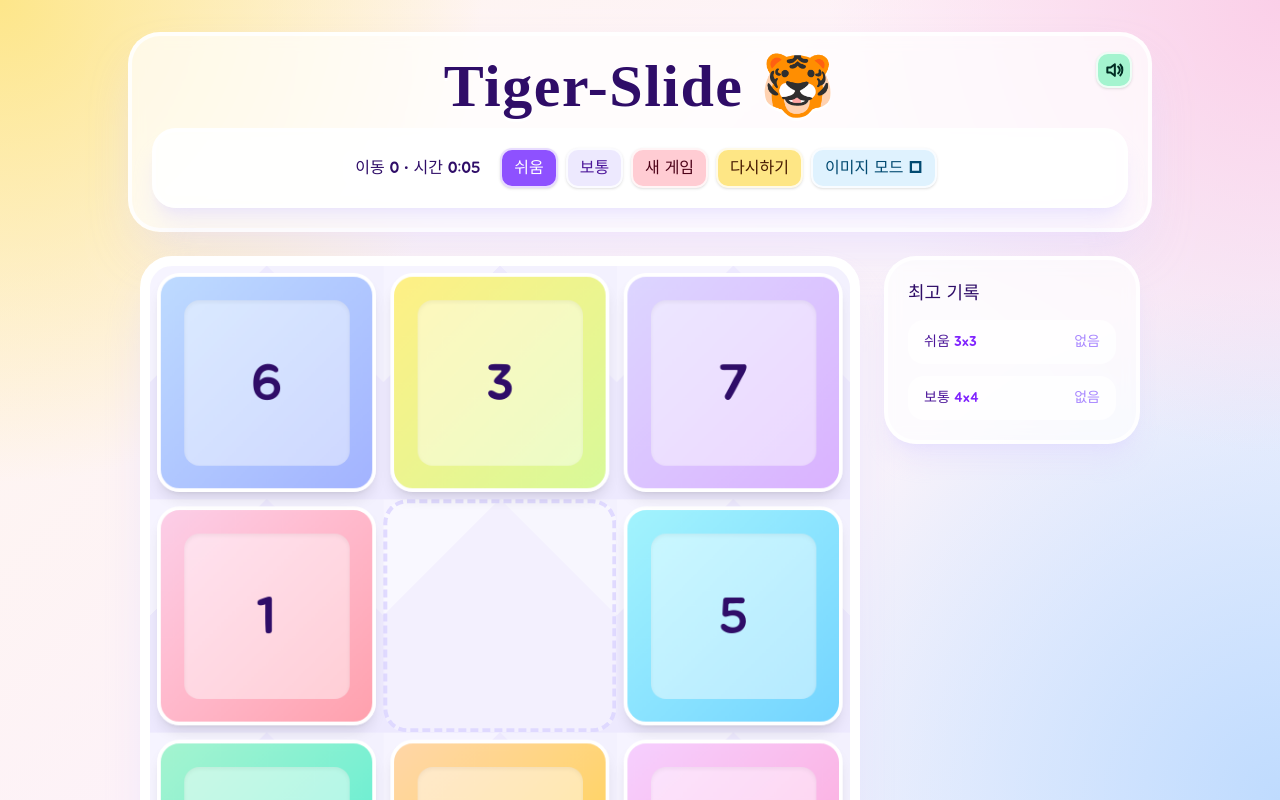
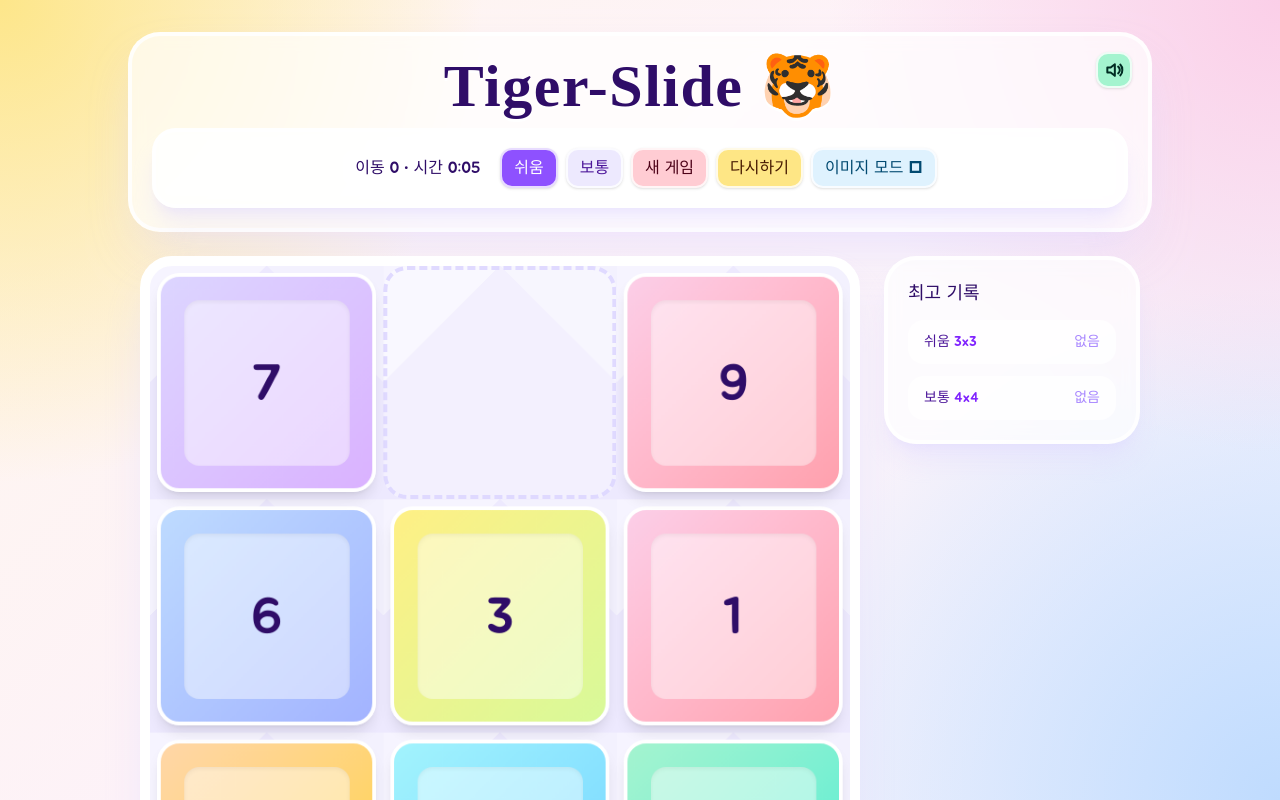
Before and after one commit to MTGVim/tiger-slide-sp, a React (Vite) app: page / in a window 1280 px wide. Built offline with nearby package versions, Linux system fonts and the light colour scheme; a web font is replaced by a local one.

Commit message:
Randomize empty puzzle tile
Co-Authored-By: Claude Opus 4.7 <noreply@anthropic.com>

```diff
--- a/src/App.jsx
+++ b/src/App.jsx
@@ -6,7 +6,7 @@ import { PuzzleBoard } from './components/PuzzleBoard'
 import { PwaUpdatePrompt } from './components/PwaUpdatePrompt'
 import { RecordsPanel } from './components/RecordsPanel'
 import { getImageSource } from './utils/imageSources'
-import { createShuffledTiles, getKeyboardMoveIndex, isSolved, moveTile } from './utils/puzzle'
+import { createShuffledTiles, getKeyboardMoveIndex, getRandomEmptyTile, isSolved, moveTile } from './utils/puzzle'
 import { readRecords, saveBestRecord } from './utils/records'
 import { readImageModeSettings, readSoundMuted, writeImageModeSettings, writeSoundMuted } from './utils/settings'
 import { playClearSound, playSlideLandSound, playSlideSound } from './utils/sound'
@@ -75,12 +75,14 @@ function launchClearConfetti(boardElement) {
 }
 
 function createGame(size) {
-  const tiles = createShuffledTiles(size)
+  const emptyTile = getRandomEmptyTile(size)
+  const tiles = createShuffledTiles(size, { emptyTile })
   const now = Date.now()
 
   return {
     tiles,
     initialTiles: tiles,
+    emptyTile,
     moves: 0,
     startedAt: now,
     completedAt: null,
@@ -352,7 +354,7 @@ function App() {
   const handleTileClick = useCallback((tileIndex) => {
     if (completed || isMoving || imageLoading) return
 
-    const result = moveTile(game.tiles, tileIndex, size)
+    const result = moveTile(game.tiles, tileIndex, size, game.emptyTile)
     if (!result.moved) return
 
     if (!soundMuted) {
@@ -411,7 +413,7 @@ function App() {
       event.preventDefault()
       if (completed || isMoving || imageLoading) return
 
-      const tileIndex = getKeyboardMoveIndex(game.tiles, size, event.key)
+      const tileIndex = getKeyboardMoveIndex(game.tiles, size, event.key, game.emptyTile)
       if (tileIndex === -1) {
         shakeBoard(KEY_DIRECTIONS[normalizedKey])
         return
@@ -422,7 +424,7 @@ function App() {
 
     window.addEventListener('keydown', handleKeyDown)
     return () => window.removeEventListener('keydown', handleKeyDown)
-  }, [completed, game.tiles, handleTileClick, imageLoading, isMoving, shakeBoard, size])
+  }, [completed, game.emptyTile, game.tiles, handleTileClick, imageLoading, isMoving, shakeBoard, size])
 
   return (
     <main ref={appScrollRef} className="fixed inset-0 overflow-y-auto overscroll-none bg-[radial-gradient(circle_at_top_left,#fde68a,transparent_32%),radial-gradient(circle_at_top_right,#fbcfe8,transparent_30%),radial-gradient(circle_at_bottom_right,#bfdbfe,transparent_34%),linear-gradient(135deg,#fff7ed,#fdf2f8_45%,#eef2ff)] px-2 py-3 text-violet-950 min-[360px]:px-3 sm:px-6 sm:py-8 lg:px-8">
@@ -460,6 +462,7 @@ function App() {
               <PuzzleBoard
                 tiles={game.tiles}
                 size={size}
+                emptyTile={game.emptyTile}
                 onTileClick={handleTileClick}
                 disabled={completed || isMoving || imageLoading}
                 movingTile={movingTile}
--- a/src/components/PuzzleBoard.jsx
+++ b/src/components/PuzzleBoard.jsx
@@ -1,5 +1,5 @@
 import { useRef } from 'react'
-import { createSolvedTiles, getEmptyTile, isAdjacent } from '../utils/puzzle'
+import { createSolvedTiles, isAdjacent } from '../utils/puzzle'
 
 const BLOCK_COLORS = [
   'from-pink-200 to-rose-300',
@@ -29,8 +29,7 @@ function isSwipeTowardEmpty(tileIndex, emptyIndex, size, dx, dy) {
   return (emptyRow < tileRow && dy < 0) || (emptyRow > tileRow && dy > 0)
 }
 
-export function PuzzleBoard({ tiles, size, onTileClick, disabled, movingTile, shakeDirection, imageUrl, imageLoading, completed }) {
-  const emptyTile = getEmptyTile(size)
+export function PuzzleBoard({ tiles, size, emptyTile, onTileClick, disabled, movingTile, shakeDirection, imageUrl, imageLoading, completed }) {
   const emptyIndex = tiles.indexOf(emptyTile)
   const tileSize = 100 / size
   const tilePositions = new Map(tiles.map((tile, index) => [tile, index]))
--- a/src/utils/puzzle.js
+++ b/src/utils/puzzle.js
@@ -9,6 +9,10 @@ export function createSolvedTiles(size) {
 
 export function getEmptyTile(size) {
   return size * size - 1
+}
+
+export function getRandomEmptyTile(size, rng = Math.random) {
+  return Math.floor(rng() * size * size)
 }
 
 export function getNeighbors(index, size) {
@@ -37,8 +41,8 @@ export function isSolved(tiles) {
   return tiles.every((tile, index) => tile === index)
 }
 
-export function moveTile(tiles, tileIndex, size) {
-  const emptyIndex = tiles.indexOf(getEmptyTile(size))
+export function moveTile(tiles, tileIndex, size, emptyTile = getEmptyTile(size)) {
+  const emptyIndex = tiles.indexOf(emptyTile)
 
   if (tileIndex < 0 || tileIndex >= tiles.length || !isAdjacent(tileIndex, emptyIndex, size)) {
     return { tiles, moved: false }
@@ -50,8 +54,8 @@ export function moveTile(tiles, tileIndex, size) {
   return { tiles: nextTiles, moved: true }
 }
 
-export function getKeyboardMoveIndex(tiles, size, key) {
-  const emptyIndex = tiles.indexOf(getEmptyTile(size))
+export function getKeyboardMoveIndex(tiles, size, key, emptyTile = getEmptyTile(size)) {
+  const emptyIndex = tiles.indexOf(emptyTile)
   const emptyRow = Math.floor(emptyIndex / size)
   const emptyCol = emptyIndex % size
   const normalizedKey = key.toLowerCase()
@@ -82,10 +86,10 @@ function pickIndex(rng, length) {
 export function shuffleTiles(
   tiles,
   size,
-  { steps = size * size * 20, rng = Math.random, returnTrace = false } = {},
+  { steps = size * size * 20, rng = Math.random, returnTrace = false, emptyTile = getEmptyTile(size) } = {},
 ) {
   const shuffled = [...tiles]
-  let emptyIndex = shuffled.indexOf(getEmptyTile(size))
+  let emptyIndex = shuffled.indexOf(emptyTile)
   let previousEmpty = -1
   const trace = []
 
```
Also changed, not shown: 1 other file (tests, documents, lock files or other folders).
